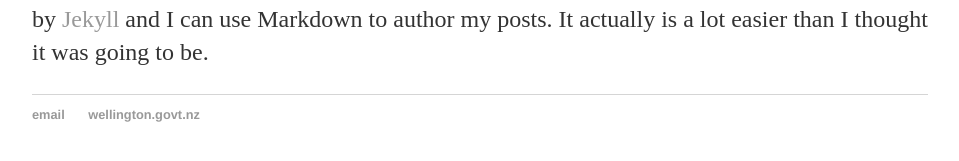
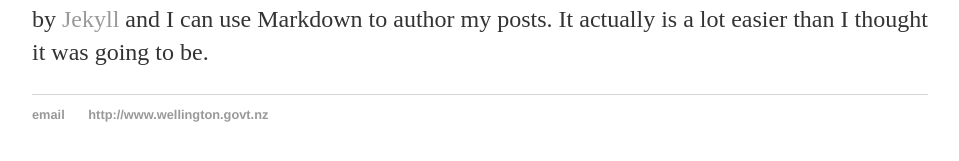
Before and after one commit to wccdigital/graphs, a Jekyll site: the page built from _posts/2016-08-26-hank-quinlan-site-launched.md, in a window 1280 px wide. Shown: the part 341-502 px from the top of the page, without its empty margins (160-1119 px from the left). Built offline with Jekyll 4.4.1, drawn with Linux system fonts in a browser that asks for light colours; part of the change alters nothing that is shown.

Commit message:
Update default.html

```diff
--- a/_layouts/default.html
+++ b/_layouts/default.html
@@ -21,7 +21,7 @@
 			<footer>
 	    		<ul>
 	        		<li><a href="mailto:natestocker@gmail.com">email</a></li>
-	        		<li><a href="wellington.govt.nz">wellington.govt.nz</a></li>
+	        		<li><a href="wellington.govt.nz">http://www.wellington.govt.nz</a></li>
 				</ul>
 			</footer>
 		</body>
```
